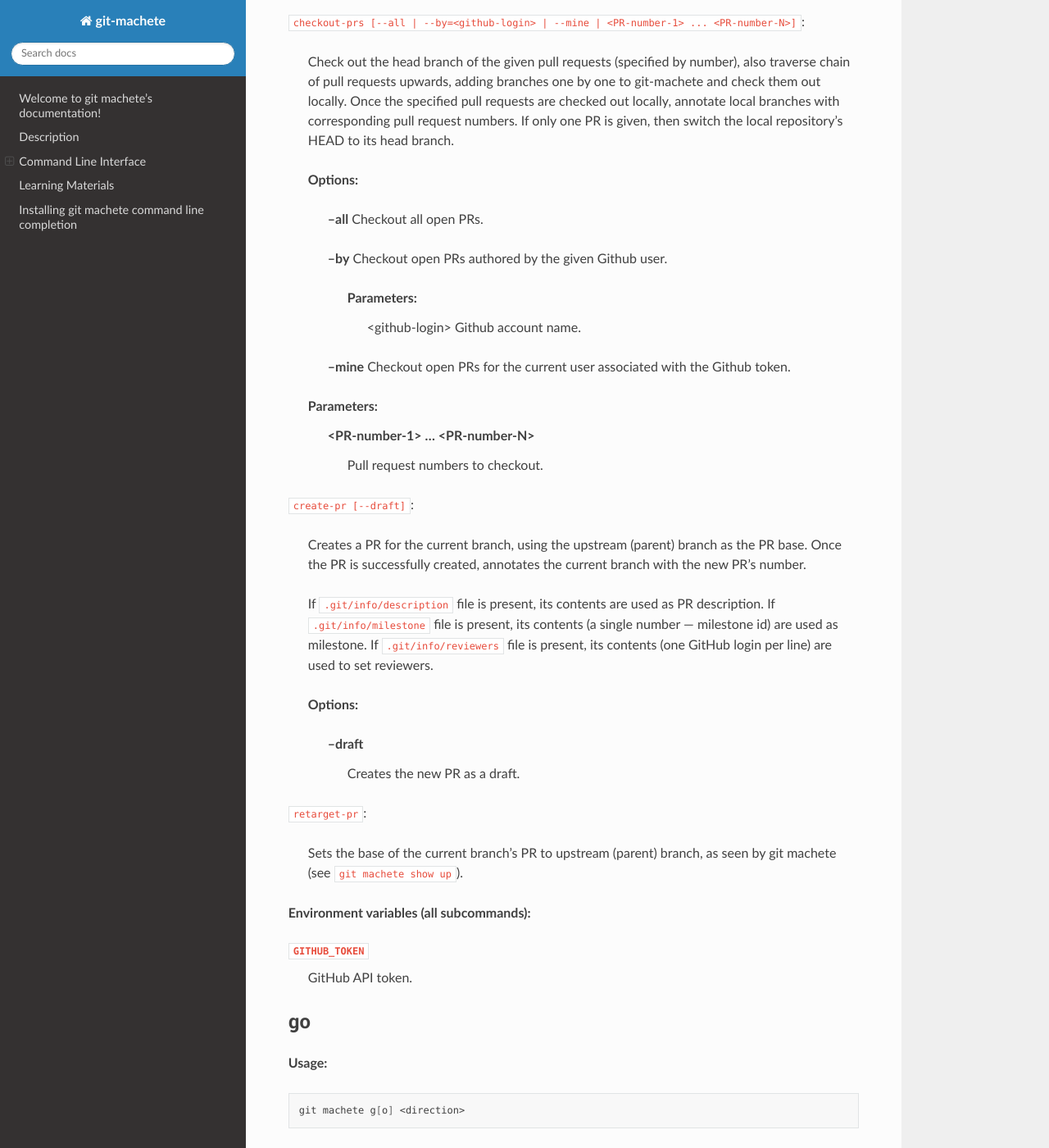
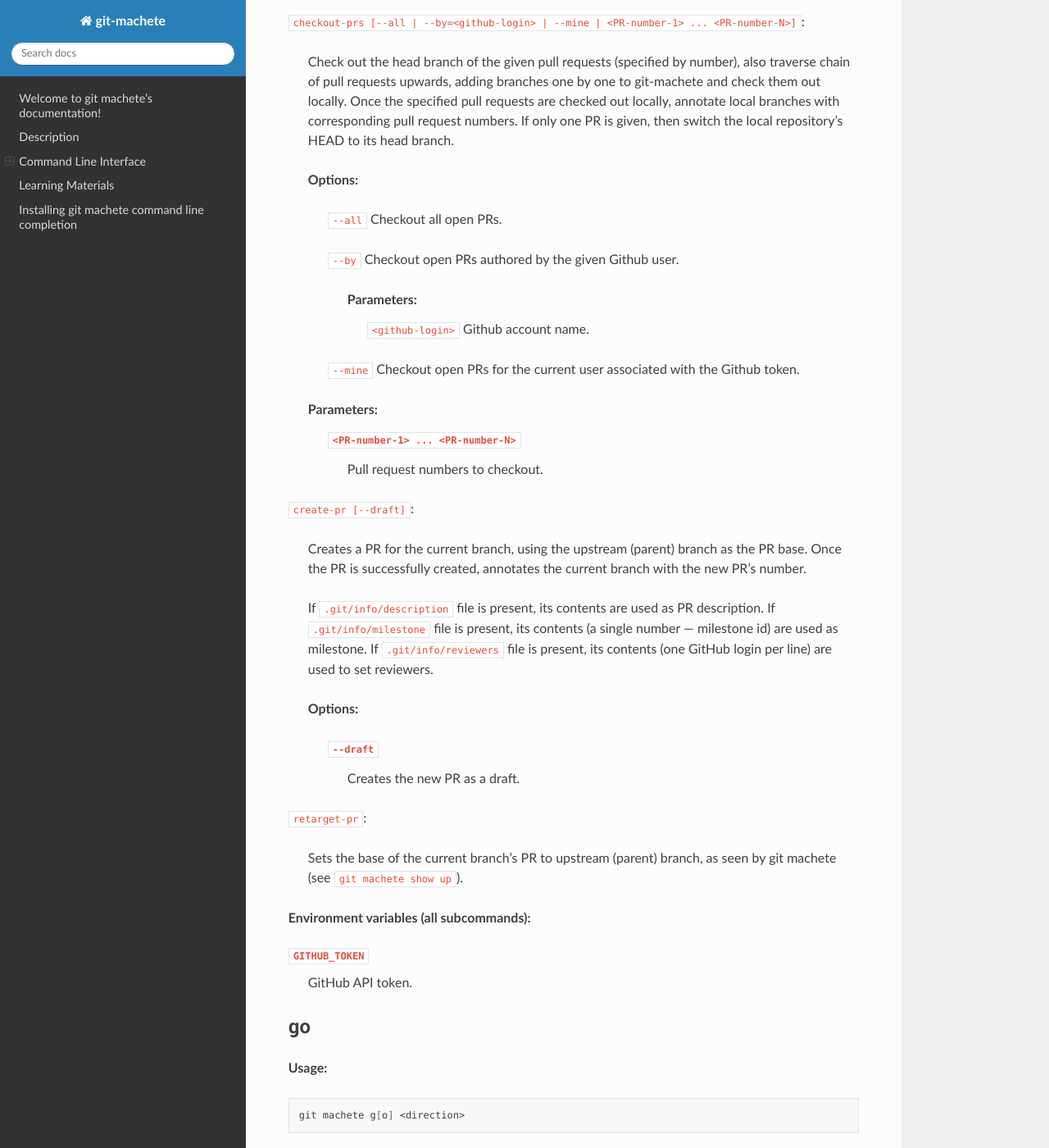
Before and after one commit to VirtusLab/git-machete, a Sphinx documentation site: the page built from docs/source/index.rst, in a window 1280 px wide and 1400 px high, scrolled down 11492 px. Shown: the whole window at 82% size. Built offline with Sphinx 7.4.7 and the Read the Docs theme 2.0.0, drawn with Linux system fonts in a browser that asks for light colours.

Commit message:
wrap the flags into double backticks for the sake of Courier

```diff
--- a/docs/source/cli_help/github.rst
+++ b/docs/source/cli_help/github.rst
@@ -35,17 +35,17 @@
 
   **Options:**
 
-    **--all**    Checkout all open PRs.
+    ``--all``    Checkout all open PRs.
 
-    **--by**    Checkout open PRs authored by the given Github user.
+    ``--by``    Checkout open PRs authored by the given Github user.
 
       **Parameters:**
-        <github-login> Github account name.
+        ``<github-login>`` Github account name.
 
-    **--mine**    Checkout open PRs for the current user associated with the Github token.
+    ``--mine``    Checkout open PRs for the current user associated with the Github token.
 
   **Parameters:**
-    **<PR-number-1> ... <PR-number-N>**
+    ``<PR-number-1> ... <PR-number-N>``
       Pull request numbers to checkout.
 
 ``create-pr [--draft]``:
@@ -59,7 +59,7 @@
 
   **Options:**
 
-    **--draft**
+    ``--draft``
       Creates the new PR as a draft.
 
 ``retarget-pr``:
```
